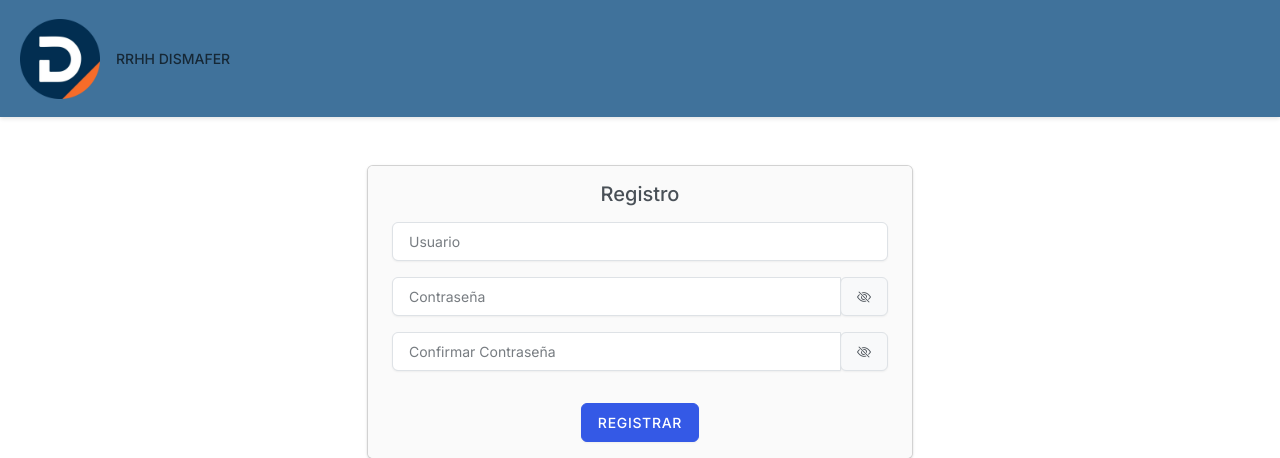
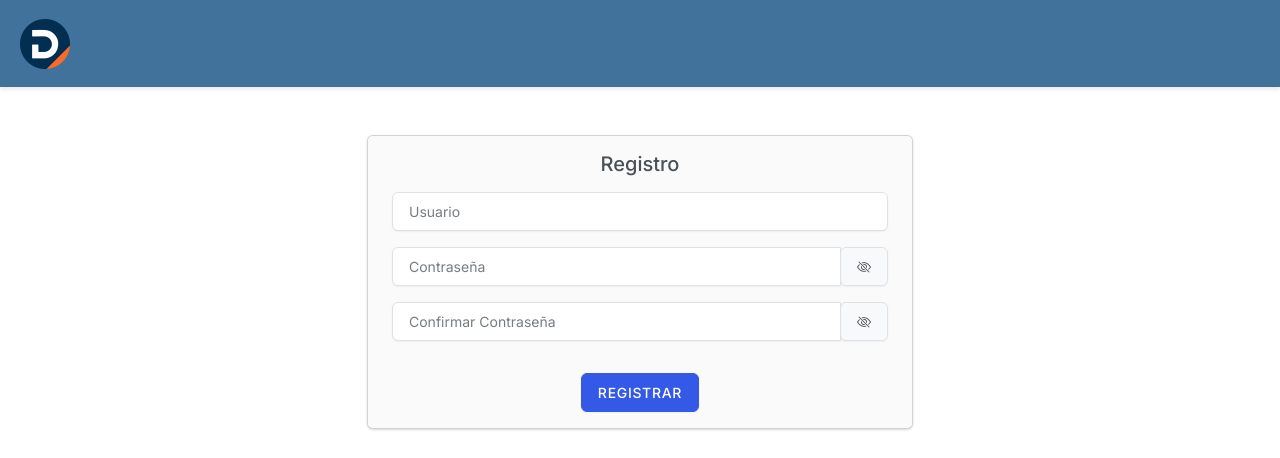
Before and after one commit to DavidDevGt/rrhh-dismafer, a PHP site: page /modules/auth/register.php in a window 1280 px wide. Shown: the top 458 px of the page. Run offline with PHP 8.4, Linux system fonts and the light colour scheme.

Commit message:
Update Dismafer logo size in navbar

```diff
--- a/includes/header.php
+++ b/includes/header.php
@@ -25,10 +25,7 @@
 <!-- Navbar -->
 <nav id="miNavbar" class="navbar navbar-expand-lg">
     <a id="logoNavbar" class="navbar-brand" href="https://daviddevgt.web.app">
-        <img src="assets/img/dismafer-logo.png" width="80" height="80" alt="Logo Dismafer">
+        <img src="assets/img/dismafer-logo.png" width="50" height="50" alt="Logo Dismafer">
     </a>
-    <div class="navbar-text ml-auto d-none d-lg-block" id="navbar-text">
-        RRHH DISMAFER
-    </div>
 </nav>
 <!-- Fin Navbar -->
```
